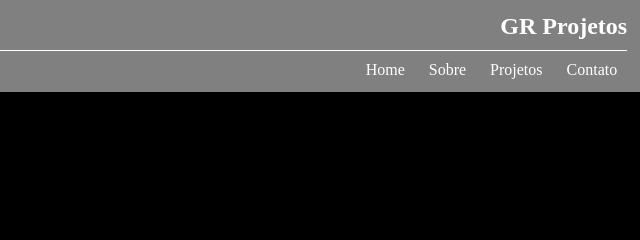
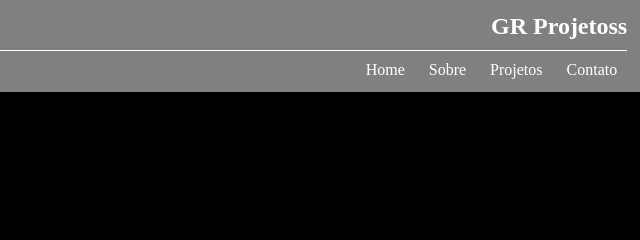
Before and after one commit to GABRIEL909012/Site-Foda, a plain HTML site: page index.html in a window 1280 px wide. Shown: the top 240 px of the page, 640-1280 px from the left. Drawn offline with Linux system fonts and the light colour scheme.

Commit message:
Update index.html

```diff
--- a/index.html
+++ b/index.html
@@ -11,7 +11,7 @@
      <header class="header">
          <div class="titulo">
              <h1>Portfólio de Gabriel Ranguet</h1>
-             <h2>GR Projetos</h2>
+             <h2>GR Projetoss</h2>
          </div>
 
          <div class="linha"></div>
@@ -46,4 +46,5 @@
 </body>
 
 
+
 </html>
```
